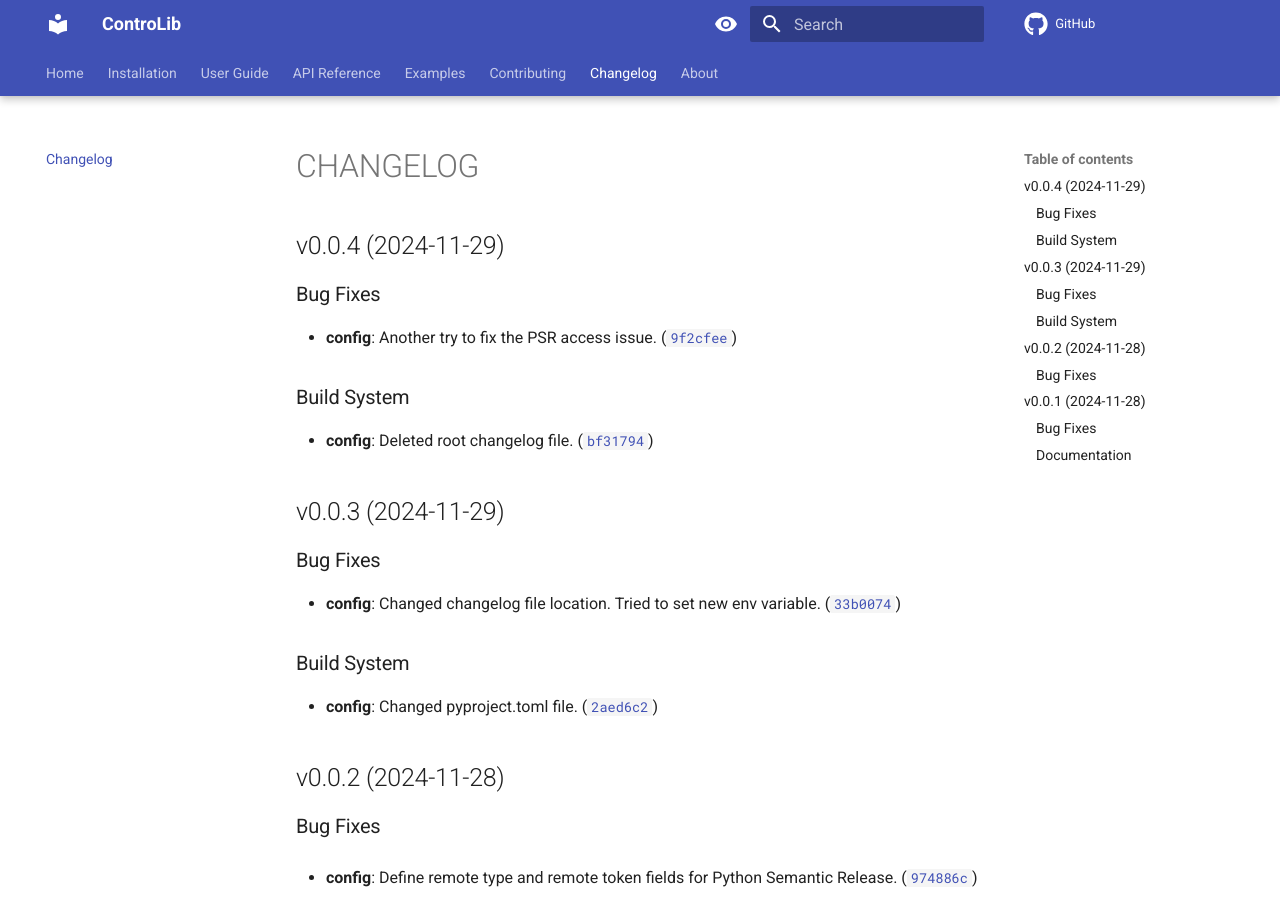
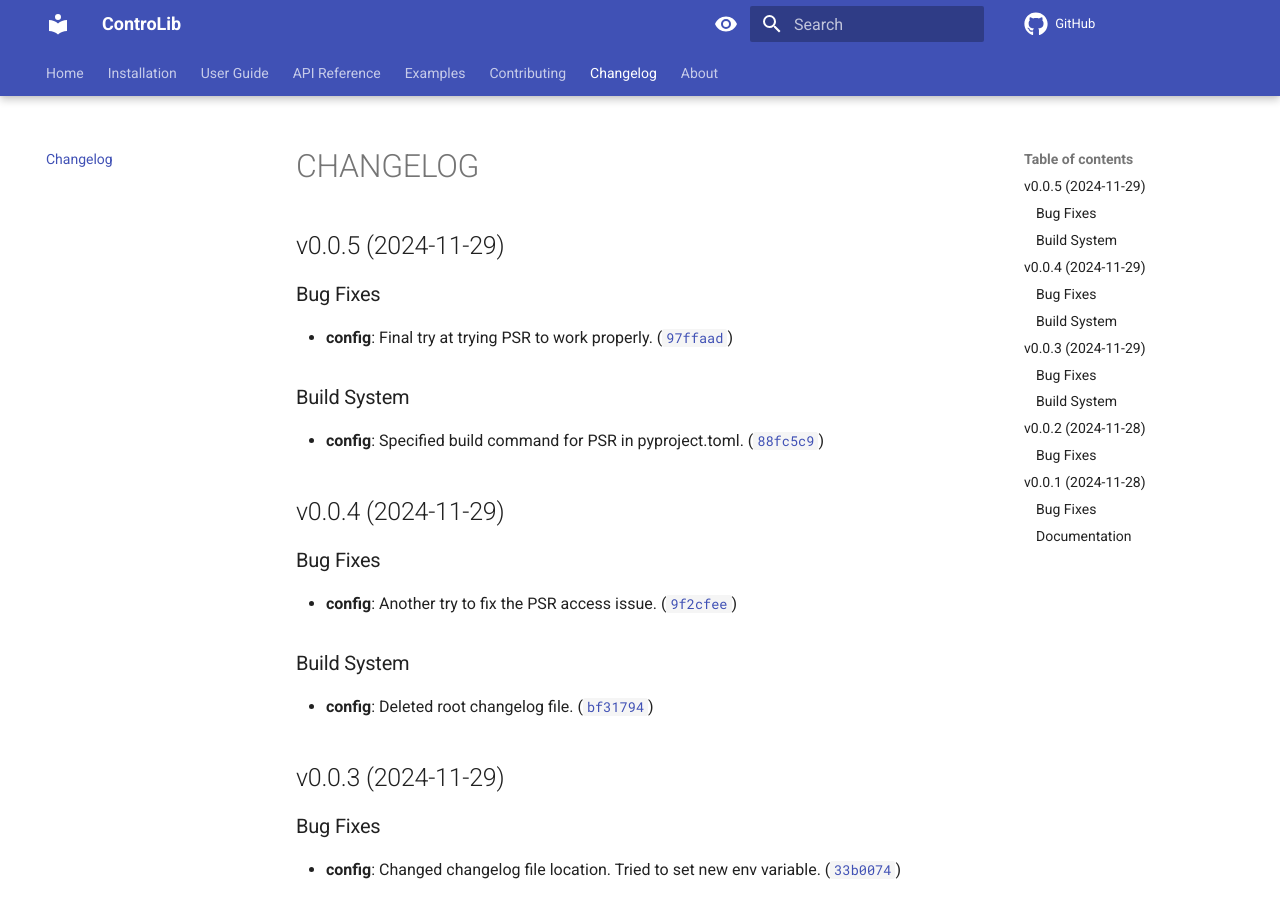
Before and after one commit to MiguelLoureiro98/controlib, an MkDocs documentation site: the page built from docs/changelog.md, in a window 1280 px wide and 900 px high. Built offline with MkDocs 1.6.1 and Material for MkDocs 9.7.7, drawn with Linux system fonts in a browser that asks for light colours; comment, search, counter and statistics services are not loaded.

Commit message:
0.0.5
Automatically generated by python-semantic-release

```diff
--- a/controlib/_version.py
+++ b/controlib/_version.py
@@ -1 +1 @@
-__version__ = "0.0.4"
+__version__ = "0.0.5"
--- a/docs/changelog.md
+++ b/docs/changelog.md
@@ -1,4 +1,17 @@
 # CHANGELOG
+
+
+## v0.0.5 (2024-11-29)
+
+### Bug Fixes
+
+- **config**: Final try at trying PSR to work properly.
+  ([`97ffaad`](https://github.com/MiguelLoureiro98/controlib/commit/97ffaad0ebb9b316ab4e2e038ea0fa03034ab535))
+
+### Build System
+
+- **config**: Specified build command for PSR in pyproject.toml.
+  ([`88fc5c9`](https://github.com/MiguelLoureiro98/controlib/commit/88fc5c9a948bf9ca27d7c84fad04b06af7d088d4))
 
 
 ## v0.0.4 (2024-11-29)
```
